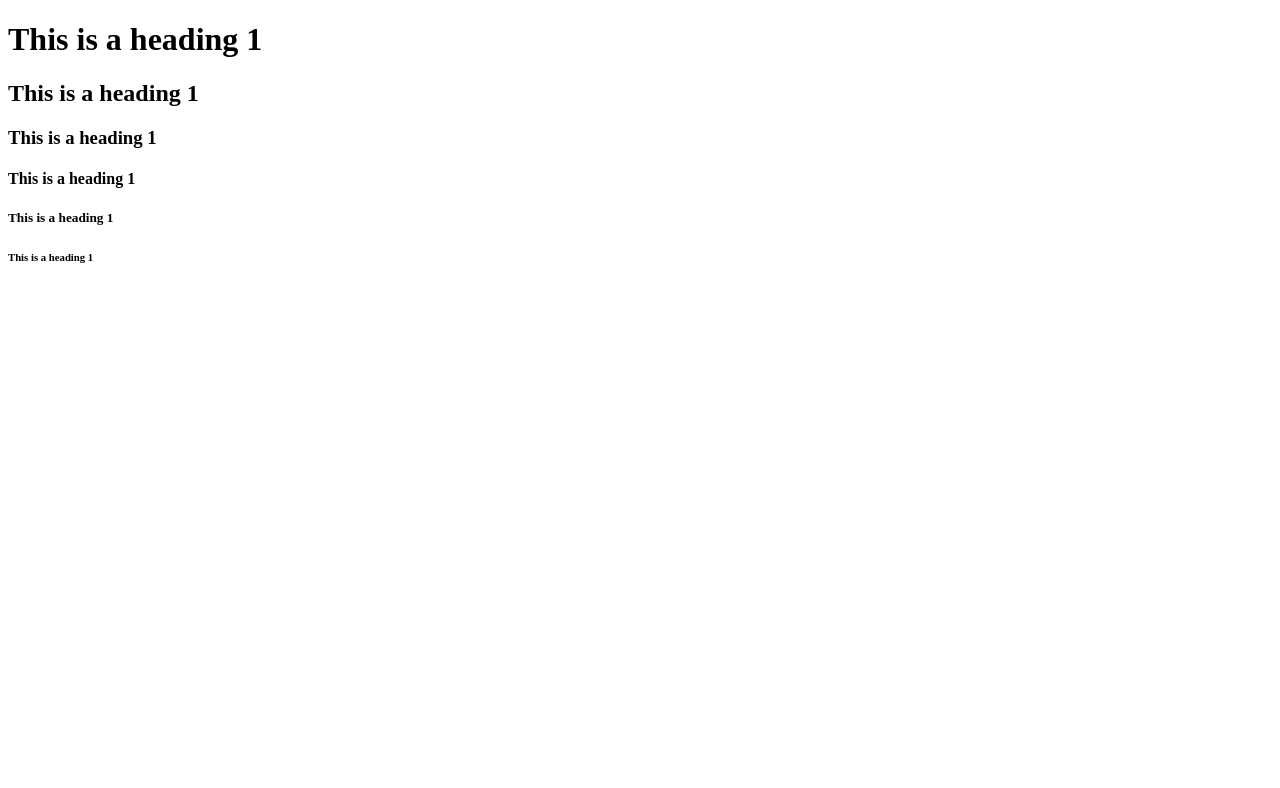
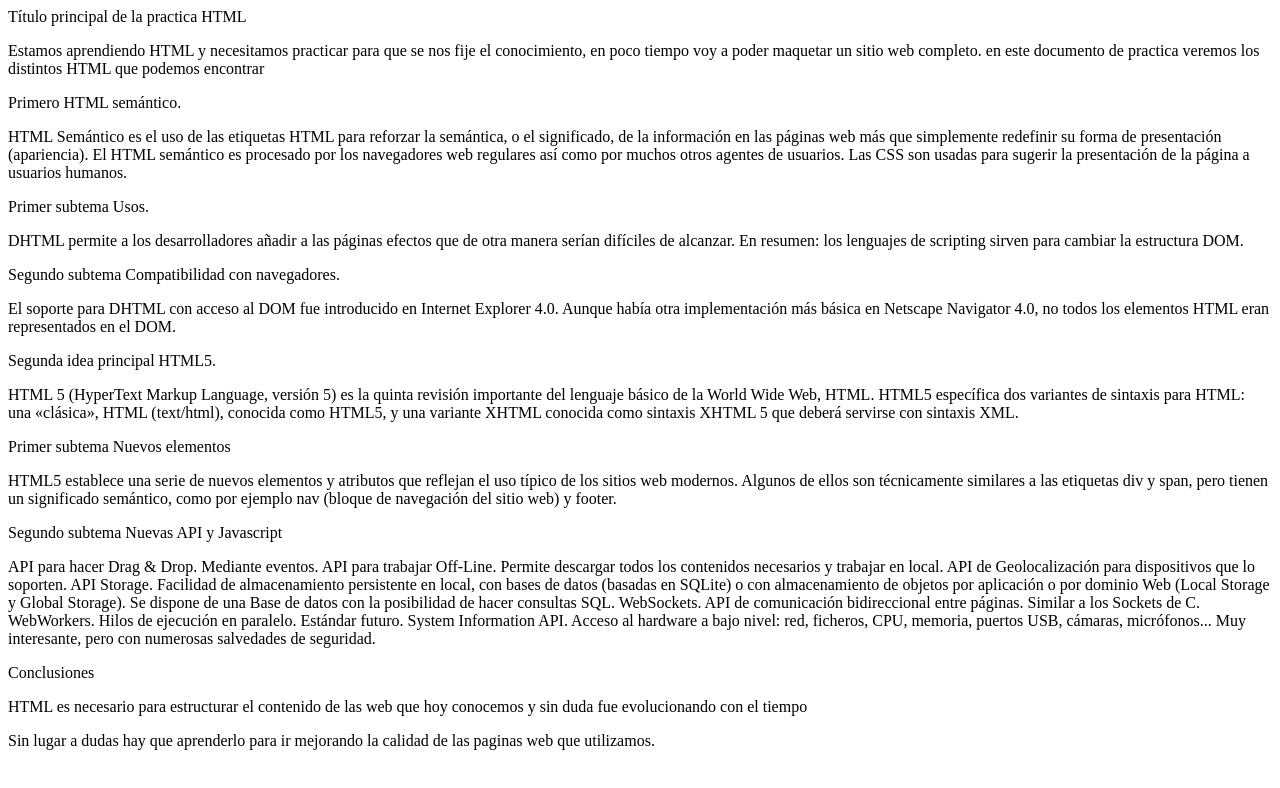
Before and after one commit to Moortin35/portfolio-FrontEnd, a plain HTML site: page index.html in a window 1280 px wide. Drawn offline with Linux system fonts and the light colour scheme.

Commit message:
practica 2: Modificar el titulos de un texto, codigo base

```diff
--- a/index.html
+++ b/index.html
@@ -8,12 +8,31 @@
 </head>
 
 <body>
-    <h1>This is a heading 1</h1>
-    <h2>This is a heading 1</h2>
-    <h3>This is a heading 1</h3>
-    <h4>This is a heading 1</h4>
-    <h5>This is a heading 1</h5>
-    <h6>This is a heading 1</h6>
-</body>
+
+    Título principal de la practica HTML
+	<p>Estamos aprendiendo HTML y necesitamos practicar para que se nos fije el conocimiento, en poco tiempo voy a poder maquetar un sitio web completo. en este documento de practica veremos los distintos HTML que podemos encontrar </p>
+
+	  Primero HTML semántico.
+		<p>HTML Semántico es el uso de las etiquetas HTML para reforzar la semántica, o el significado, de la información en las páginas web más que simplemente redefinir su forma de presentación (apariencia). El HTML semántico es procesado por los navegadores web regulares así como por muchos otros agentes de usuarios. Las CSS son usadas para sugerir la presentación de la página a usuarios humanos.</p>
+		  Primer subtema Usos.
+			<p>DHTML permite a los desarrolladores añadir a las páginas efectos que de otra manera serían difíciles de alcanzar. En resumen: los lenguajes de scripting sirven para cambiar la estructura DOM.</p>
+		  Segundo subtema Compatibilidad con navegadores.
+			<p>El soporte para DHTML con acceso al DOM fue introducido en Internet Explorer 4.0. Aunque había otra implementación más básica en Netscape Navigator 4.0, no todos los elementos HTML eran representados en el DOM.</p>
+	  Segunda idea principal HTML5.
+		<p>HTML 5 (HyperText Markup Language, versión 5) es la quinta revisión importante del lenguaje básico de la World Wide Web, HTML. HTML5 específica dos variantes de sintaxis para HTML: una «clásica», HTML (text/html), conocida como HTML5, y una variante XHTML conocida como sintaxis XHTML 5 que deberá servirse con sintaxis XML.</p>
+		  Primer subtema Nuevos elementos
+			<p>HTML5 establece una serie de nuevos elementos y atributos que reflejan el uso típico de los sitios web modernos. Algunos de ellos son técnicamente similares a las etiquetas div y span, pero tienen un significado semántico, como por ejemplo nav (bloque de navegación del sitio web) y footer.</p>
+		  Segundo subtema Nuevas API y Javascript
+			<p>API para hacer Drag & Drop. Mediante eventos.
+        API para trabajar Off-Line. Permite descargar todos los contenidos necesarios y trabajar en local.
+        API de Geolocalización para dispositivos que lo soporten.
+        API Storage. Facilidad de almacenamiento persistente en local, con bases de datos (basadas en SQLite) o con almacenamiento de objetos por aplicación o por dominio Web (Local Storage y Global Storage). Se dispone de una Base de datos con la posibilidad de hacer consultas SQL.
+        WebSockets. API de comunicación bidireccional entre páginas. Similar a los Sockets de C.
+        WebWorkers. Hilos de ejecución en paralelo.
+        Estándar futuro. System Information API. Acceso al hardware a bajo nivel: red, ficheros, CPU, memoria, puertos USB, cámaras, micrófonos... Muy interesante, pero con numerosas salvedades de seguridad.</p>
+
+	  Conclusiones
+		<p>HTML es necesario para estructurar el contenido de las web que hoy conocemos y sin duda fue evolucionando con el tiempo</p>
+		<p>Sin lugar a dudas hay que aprenderlo para ir mejorando la calidad de las paginas web que utilizamos.</p>
 
 </html>
```
